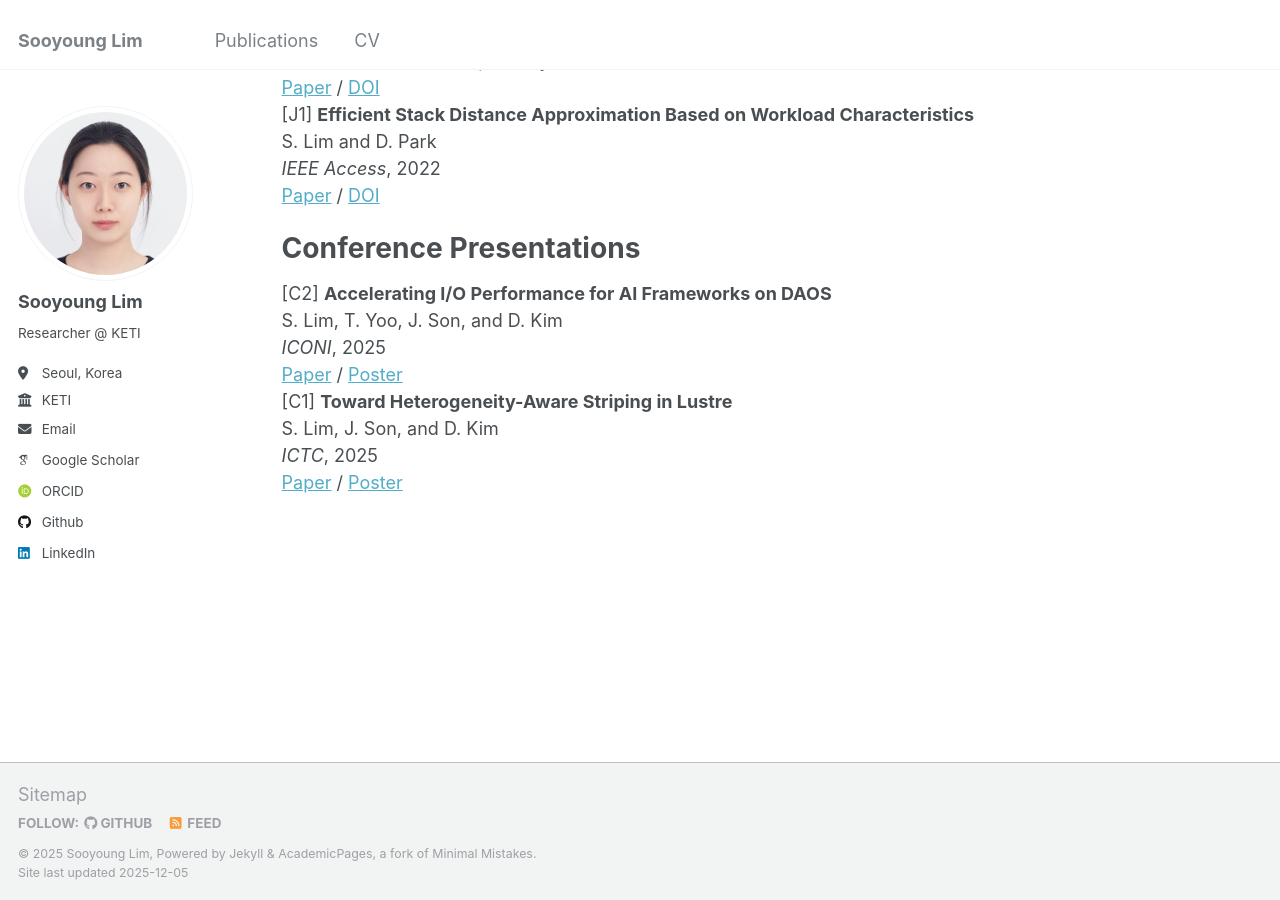
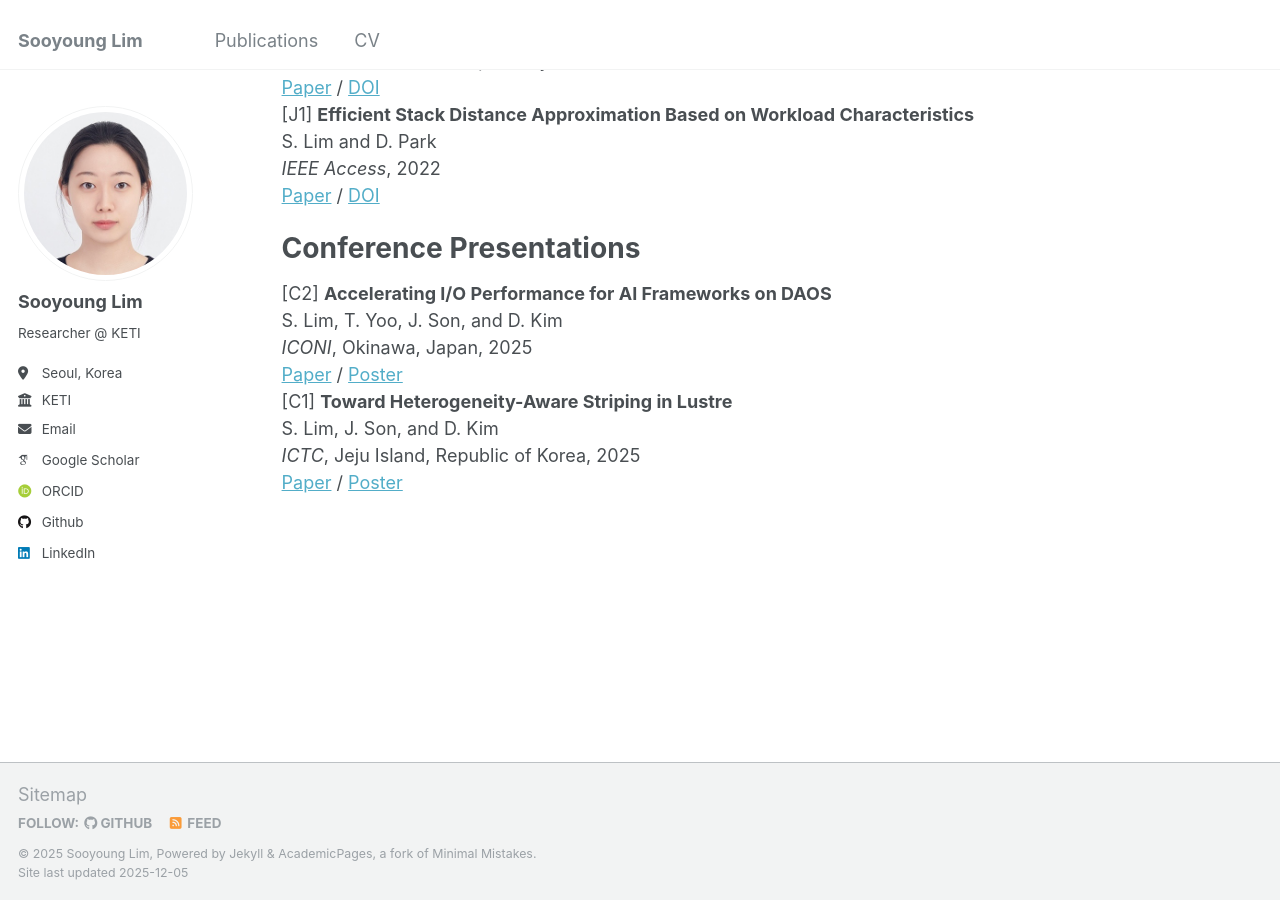
Before and after one commit to sooyounglim/sooyounglim.github.io, a Jekyll site: the page built from _pages/about.md, in a window 1280 px wide and 900 px high, scrolled down 948 px. Built offline with Jekyll 4.4.1, drawn with Linux system fonts in a browser that asks for light colours; some web fonts are replaced.

Commit message:
Update index.html

```diff
--- a/_pages/about.md
+++ b/_pages/about.md
@@ -43,9 +43,9 @@ Conference Presentations
 =====
 [C2] **Accelerating I/O Performance for AI Frameworks on DAOS** <br />
 S. Lim, T. Yoo, J. Son, and D. Kim <br />
-*ICONI*, 2025 <br />
+*ICONI*, Okinawa, Japan, 2025 <br />
 [Paper](/files/papers/2025-ICONI.pdf) / [Poster](/files/posters/2025-ICONI.pdf) <br />
 [C1] **Toward Heterogeneity-Aware Striping in Lustre** <br />
 S. Lim, J. Son, and D. Kim <br />
-*ICTC*, 2025 <br />
+*ICTC*, Jeju Island, Republic of Korea, 2025 <br />
 [Paper](/files/papers/2025-ICTC.pdf) / [Poster](/files/posters/2025-ICTC.pdf) <br />
```
